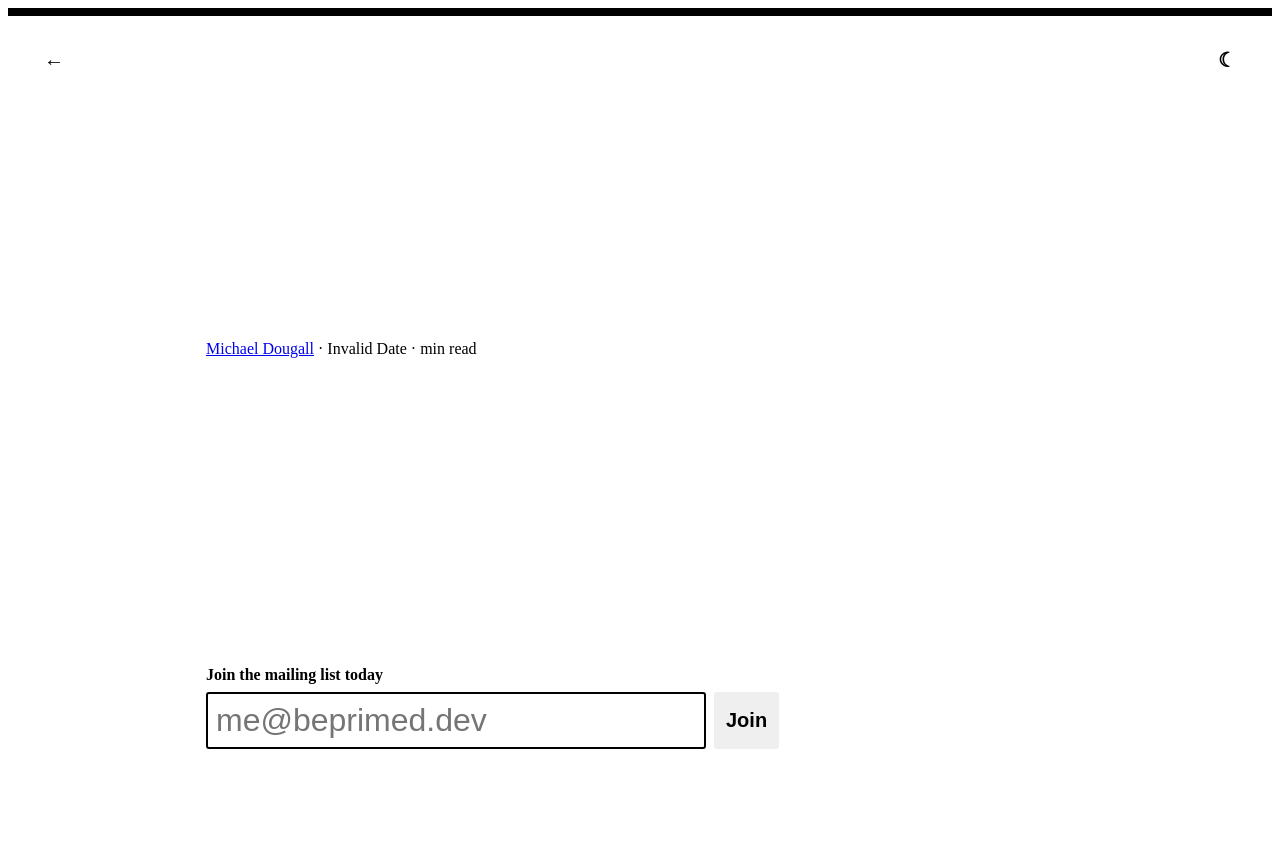
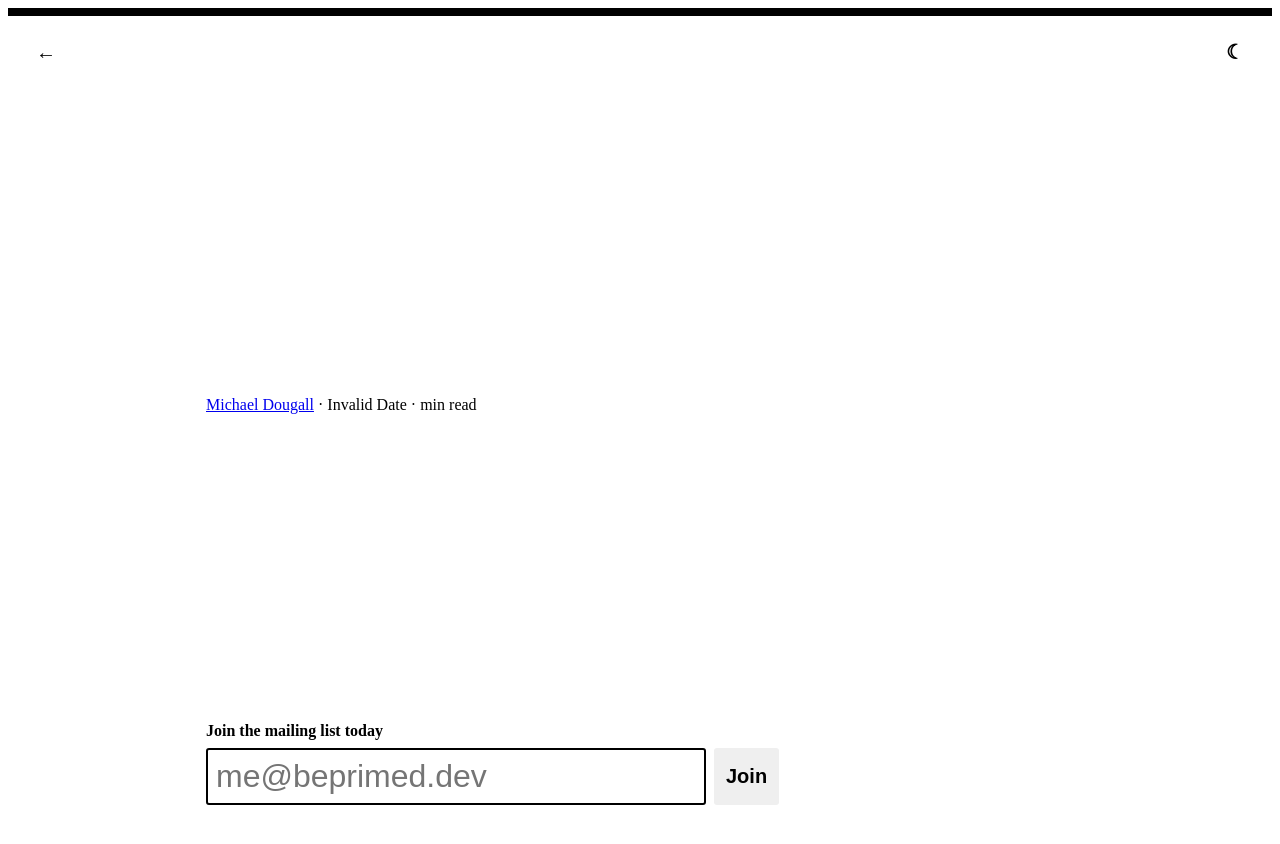
Before and after one commit to itsdouges/douges.dev, a Next.js app: page /blog/evolve-with-codemods in a window 1280 px wide. Shown: the top 844 px of the page. Built offline with nearby package versions, Linux system fonts and the light colour scheme; what @atlaskit/tokens would draw is missing.

Commit message:
fix: always link and header i guess

```diff
--- a/components/blog.tsx
+++ b/components/blog.tsx
@@ -39,13 +39,9 @@ function Blog({ title, publishDate, children, slug, minutesToRead }: BlogProps)
 
         <header>
           <Heading level={1}>
-            {slug ? (
-              <Link passHref href={`/blog/${slug}`}>
-                <A>{title}</A>
-              </Link>
-            ) : (
-              title
-            )}
+            <Link passHref href={slug ? `/blog/${slug}` : window.location}>
+              <A>{title}</A>
+            </Link>
           </Heading>
           <div css={metaStyles}>
             <a href="https://twitter.com/itsdouges">Michael Dougall</a> ·{' '}
--- a/pages/_app.tsx
+++ b/pages/_app.tsx
@@ -12,22 +12,19 @@ import IconButton from 'design-system/icon-button';
 import Section from 'design-system/section';
 import toggleTheme from 'lib/toggle-theme';
 import components from 'components/blog-mdx-components';
+import SignUp from 'components/sign-up';
 import { token } from '@atlaskit/tokens';
-import SignUp from 'components/sign-up';
 
-const stickyButtonStyles = css({
-  position: 'absolute',
-  top: 40,
-  right: 32,
+const navigationBarStyles = css({
+  position: 'relative',
+  padding: '16px 16px 0',
+  display: 'flex',
+  '> :last-child': {
+    marginLeft: 'auto',
+  },
 });
 
-const stickyBackButtonStyles = css({
-  position: 'absolute',
-  top: 40,
-  left: 32,
-});
-
-const appStyles = css({
+const headerStyles = css({
   borderTop: `8px solid ${token('color.background.boldBrand.resting')}`,
 });
 
@@ -41,17 +38,12 @@ function App({ Component, pageProps, router }: AppProps) {
         <meta name="viewport" content="width=device-width, user-scalable=no" />
       </Head>
 
-      <div css={appStyles}>
-        {isBlogRoute && (
-          <div css={stickyBackButtonStyles}>
-            <IconButton icon="←" label="Go home" onClick={() => router.push('/')} />
-          </div>
-        )}
-
-        <div css={stickyButtonStyles}>
+      <header css={headerStyles}>
+        <nav css={navigationBarStyles}>
+          {isBlogRoute && <IconButton icon="←" label="Go home" onClick={() => router.push('/')} />}
           <IconButton icon="☾" label="Switch theme" onClick={toggleTheme} />
-        </div>
-      </div>
+        </nav>
+      </header>
 
       {isBlogRoute ? (
         <Fragment>
```
